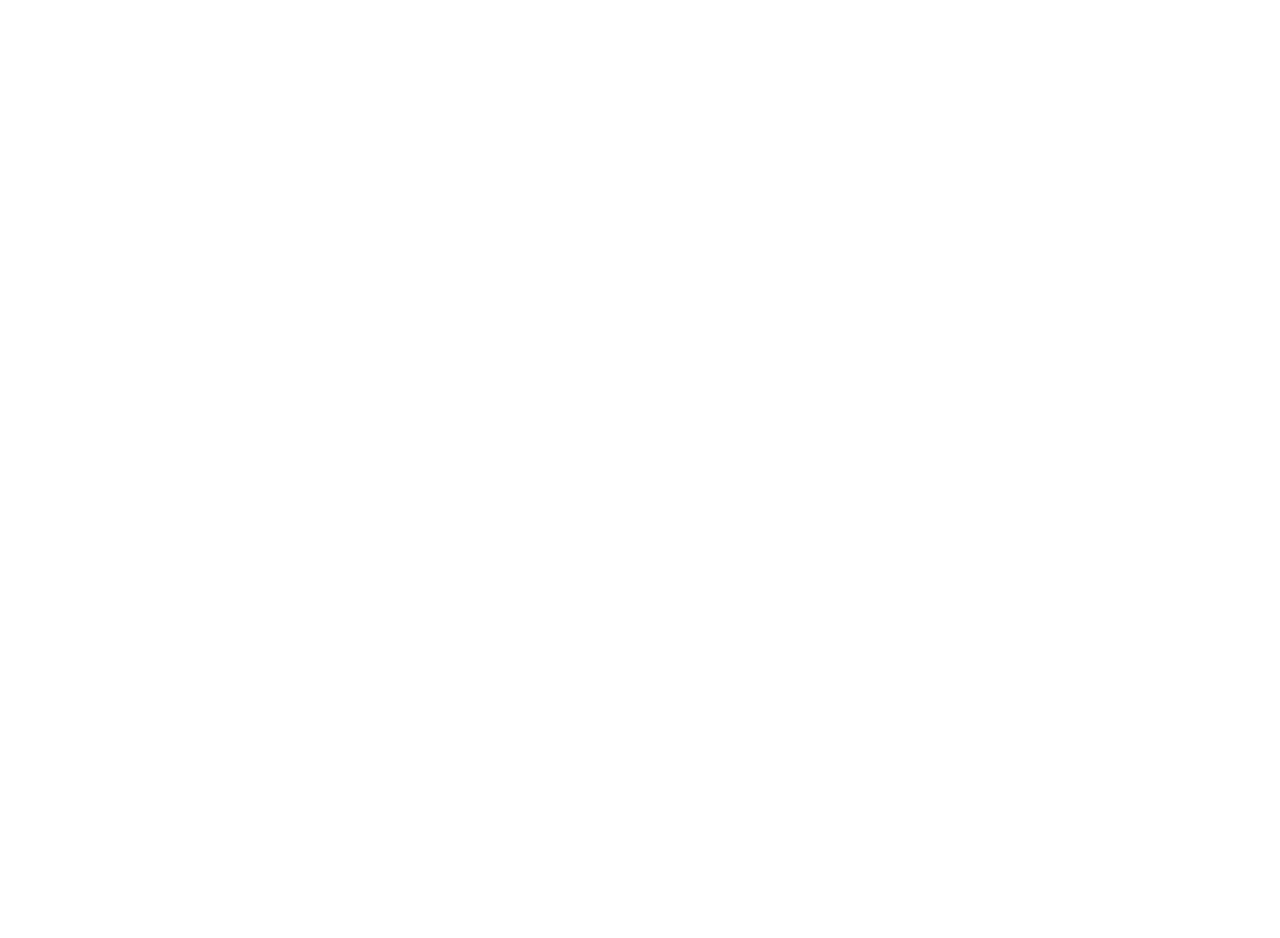
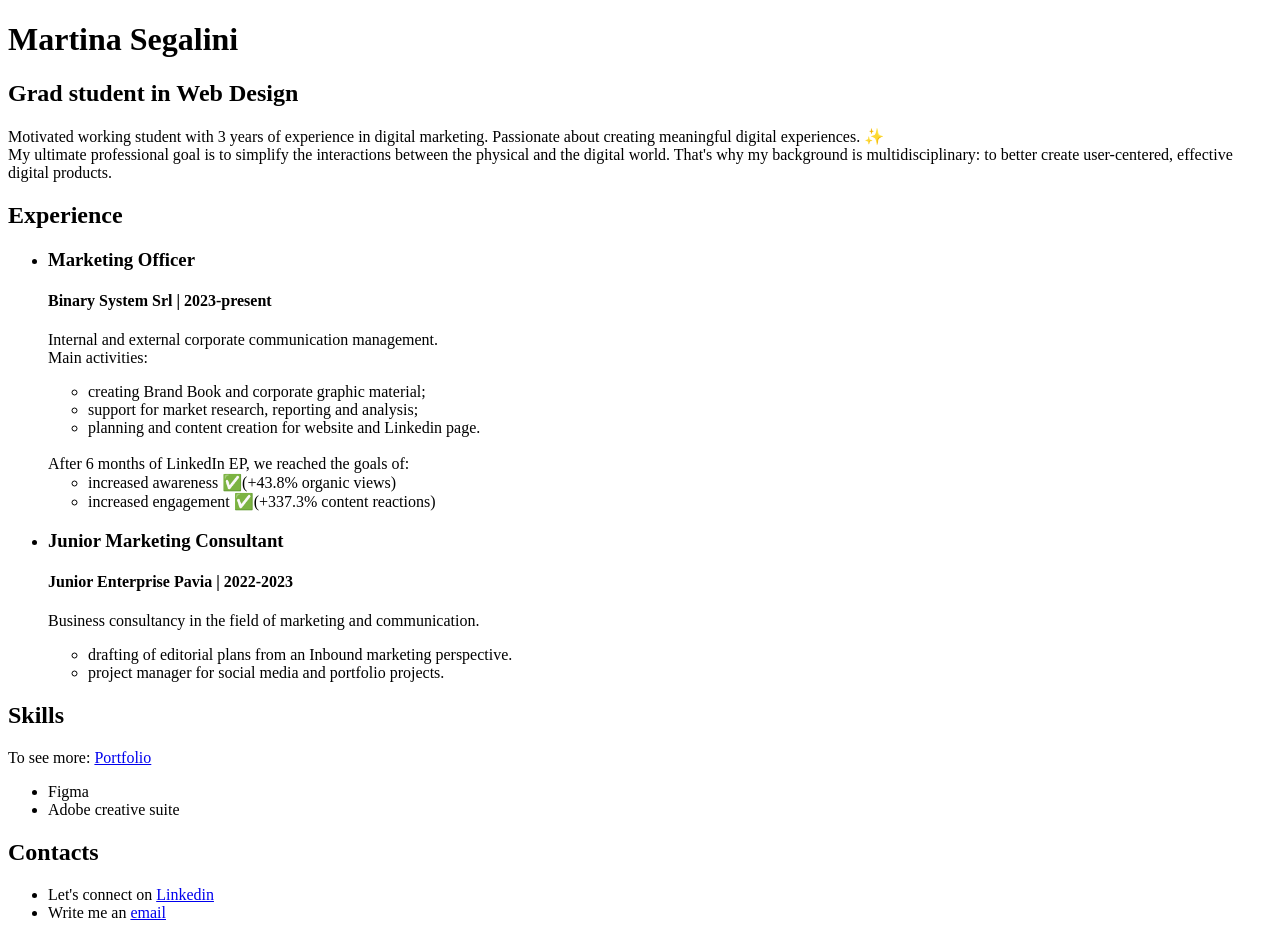
Before and after one commit to spd-master-web/html-cv-martina-segalini, a plain HTML site: page index.html in a window 1280 px wide. Before the commit the page ends 800 px from the top, so only its background shows below. Drawn offline with Linux system fonts and the light colour scheme.

Commit message:
Update index.html

```diff
--- a/index.html
+++ b/index.html
@@ -7,6 +7,70 @@
     <title>Martina CV</title>
 </head>
 <body>
+     <h1>Martina Segalini</h1>
+    <h2>Grad student in Web Design</h2>
+    <p>Motivated working student with 3 years of experience in digital marketing. Passionate about creating meaningful digital experiences. ✨
+        <br>
+        My ultimate professional goal is to simplify the interactions between the physical and the digital world.
+        That's why my background is multidisciplinary: to better create user-centered, effective digital products. </p>
+
+    <h2>Experience</h2>
+
+    <div id="block">
+      <ul>
+         <li>
+
+            <h3>Marketing Officer</h3>
+            <h4>Binary System Srl | 2023-present</h4>
+                 <p>Internal and external corporate communication management.
+                   <br>Main activities:
+                   <ul>
+                      <li>creating Brand Book and corporate graphic material;</li>
+                      <li>support for market research, reporting and analysis;</li>
+                      <li>planning and content creation for website and Linkedin page.</li>
+                   </ul>
+
+                   <br>After 6 months of LinkedIn EP, we reached the goals of:
+                      <ul>
+                          <li>increased awareness ✅(+43.8% organic views) </li>
+                          <li>increased engagement ✅(+337.3% content reactions) </li>
+                      </ul>
+                 </p>
+         </li>
+
+        </ul>
+
+        <ul>
+            <li>
+
+               <h3>Junior Marketing Consultant</h3>
+               <h4>Junior Enterprise Pavia | 2022-2023</h4>
+                    <p>Business consultancy in the field of marketing and communication.
+                      <ul>
+                         <li>drafting of editorial plans from an Inbound marketing perspective.</li>
+                         <li>project manager for social media and portfolio projects.</li>
+                      </ul>
+                    </p>
+            </li>
+       </ul>
+</div>
+
+<h2>Skills</h2>
+<div id="block">
+    <p>To see more: <a href="#">Portfolio</a></p>
+    <ul>
+       <li>Figma</li>
+       <li>Adobe creative suite</li>
+    </ul>
+</div>
+
+    <h2>Contacts</h2>
+    <div id="block">
+        <ul>
+           <li>Let's connect on <a href="https://www.linkedin.com/in/martina-segalini/">Linkedin</a></li>
+           <li>Write me an <a href="mailto:email@example.com">email</a></li>
+        </ul>
+  </div>
 
 </body>
 </html>
```
